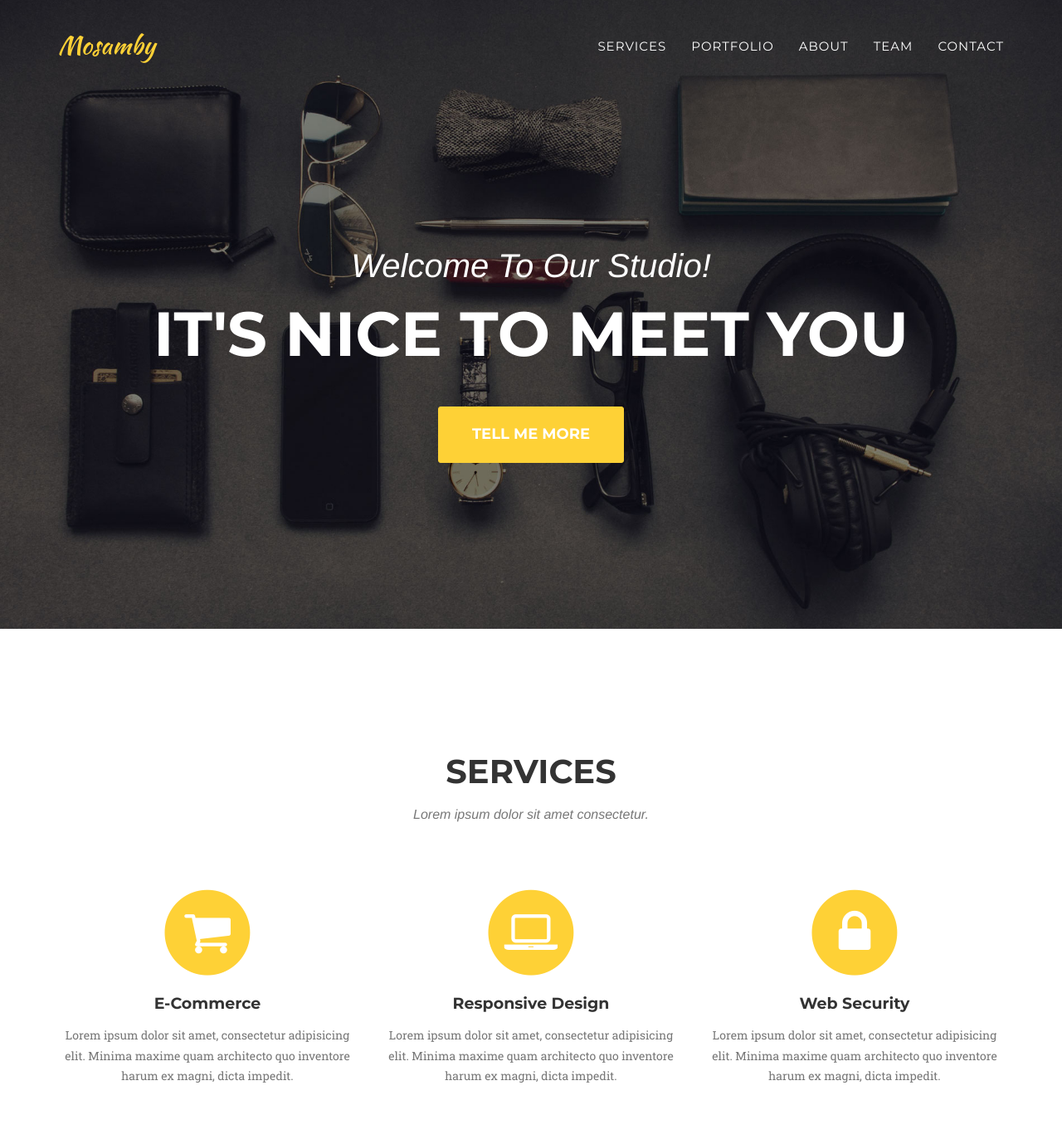
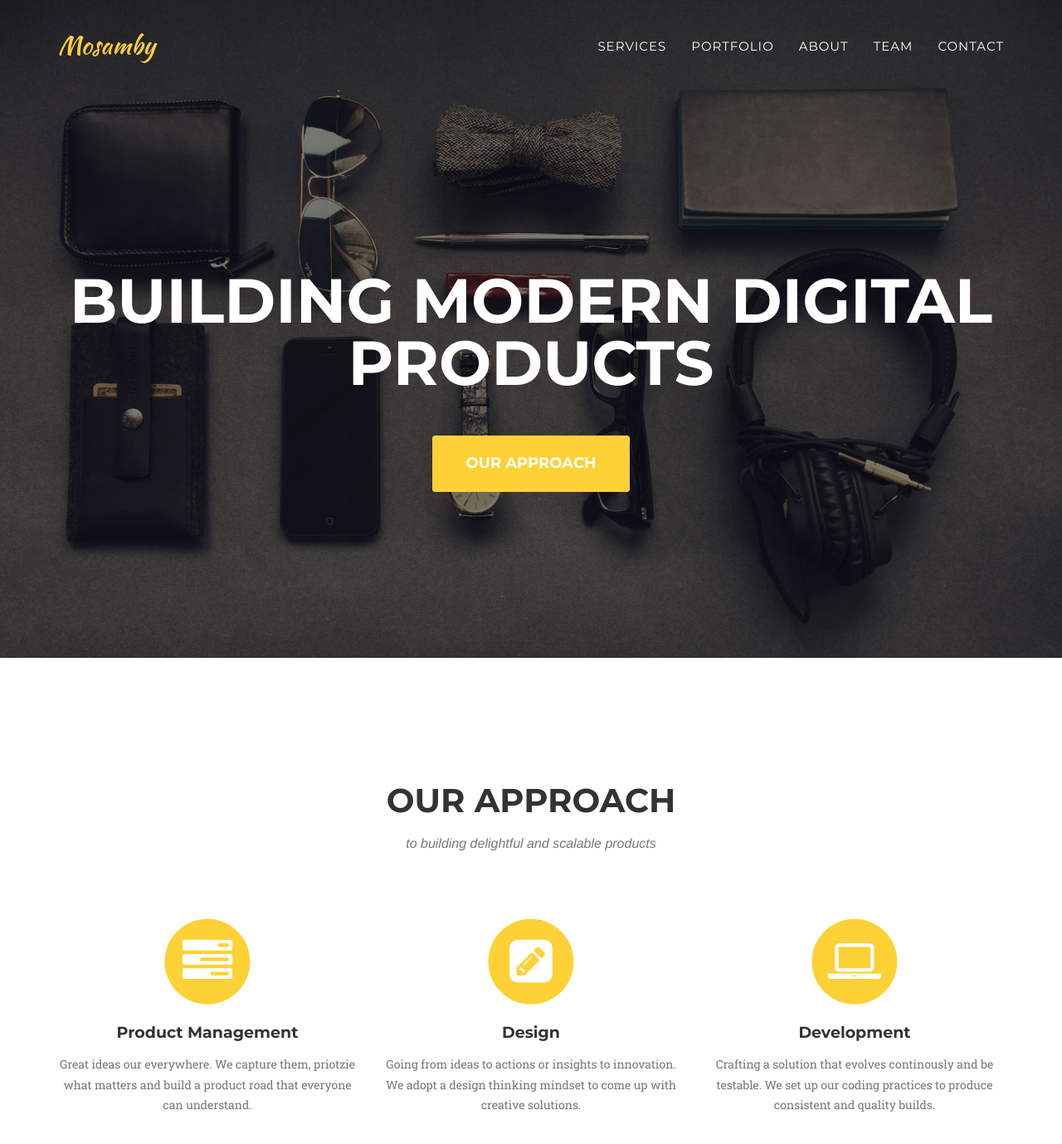
Before and after one commit to mrkjffrsn/mosamby, a Jekyll site: the page built from docs/index.html, in a window 1280 px wide and 1400 px high. Shown: the top 1379 px of the window at 83% size. Built offline with Jekyll 4.4.1, drawn with Linux system fonts in a browser that asks for light colours; some web fonts are replaced.

Commit message:
Chore(Content): Update Homepage content

```diff
--- a/docs/_includes/header.html
+++ b/docs/_includes/header.html
@@ -44,9 +44,9 @@
     <header>
         <div class="container">
             <div class="intro-text">
-                <div class="intro-lead-in">Welcome To Our Studio!</div>
-                <div class="intro-heading">It's Nice To Meet You</div>
-                <a href="#services" class="page-scroll btn btn-xl">Tell Me More</a>
+                <div class="intro-lead-in">  </div>
+                <div class="intro-heading">Building modern digital products</div>
+                <a href="#services" class="page-scroll btn btn-xl"> Our Approach </a>
             </div>
         </div>
     </header>
--- a/docs/_includes/services.html
+++ b/docs/_includes/services.html
@@ -3,34 +3,34 @@
         <div class="container">
             <div class="row">
                 <div class="col-lg-12 text-center">
-                    <h2 class="section-heading">Services</h2>
-                    <h3 class="section-subheading text-muted">Lorem ipsum dolor sit amet consectetur.</h3>
+                    <h2 class="section-heading">Our Approach</h2>
+                    <h3 class="section-subheading text-muted"> to building delightful and scalable products </h3>
                 </div>
             </div>
             <div class="row text-center">
                 <div class="col-md-4">
                     <span class="fa-stack fa-4x">
                         <i class="fa fa-circle fa-stack-2x text-primary"></i>
-                        <i class="fa fa-shopping-cart fa-stack-1x fa-inverse"></i>
+                        <i class="fa fa-tasks fa-stack-1x fa-inverse"></i>
                     </span>
-                    <h4 class="service-heading">E-Commerce</h4>
-                    <p class="text-muted">Lorem ipsum dolor sit amet, consectetur adipisicing elit. Minima maxime quam architecto quo inventore harum ex magni, dicta impedit.</p>
+                    <h4 class="service-heading"> Product Management </h4>
+                    <p class="text-muted"> Great ideas our everywhere. We capture them, priotzie what matters and build a product road that everyone can understand. </p>
+                </div>
+                <div class="col-md-4">
+                    <span class="fa-stack fa-4x">
+                        <i class="fa fa-circle fa-stack-2x text-primary"></i>
+                        <i class="fa fa-pencil-square fa-stack-1x fa-inverse"></i>
+                    </span>
+                    <h4 class="service-heading"> Design </h4>
+                    <p class="text-muted"> Going from ideas to actions or insights to innovation. We adopt a design thinking mindset to come up with creative solutions. </p>
                 </div>
                 <div class="col-md-4">
                     <span class="fa-stack fa-4x">
                         <i class="fa fa-circle fa-stack-2x text-primary"></i>
                         <i class="fa fa-laptop fa-stack-1x fa-inverse"></i>
                     </span>
-                    <h4 class="service-heading">Responsive Design</h4>
-                    <p class="text-muted">Lorem ipsum dolor sit amet, consectetur adipisicing elit. Minima maxime quam architecto quo inventore harum ex magni, dicta impedit.</p>
-                </div>
-                <div class="col-md-4">
-                    <span class="fa-stack fa-4x">
-                        <i class="fa fa-circle fa-stack-2x text-primary"></i>
-                        <i class="fa fa-lock fa-stack-1x fa-inverse"></i>
-                    </span>
-                    <h4 class="service-heading">Web Security</h4>
-                    <p class="text-muted">Lorem ipsum dolor sit amet, consectetur adipisicing elit. Minima maxime quam architecto quo inventore harum ex magni, dicta impedit.</p>
+                    <h4 class="service-heading"> Development </h4>
+                    <p class="text-muted"> Crafting a solution that evolves continously and be testable. We set up our coding practices to produce consistent and quality builds.   </p>
                 </div>
             </div>
         </div>
```
Also changed, not shown: docs/img/header-bg-clean.jpg (added), docs/img/header-bg-work.jpg (added).
